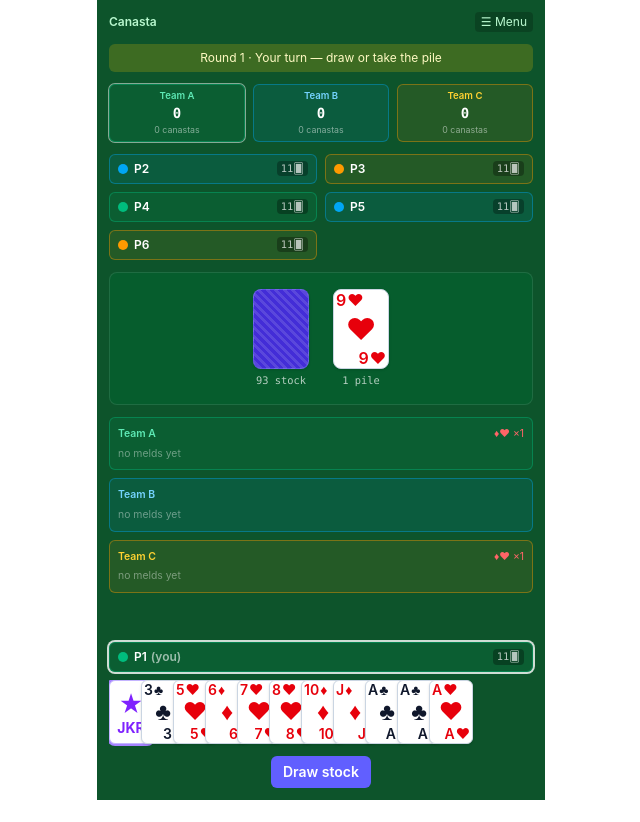
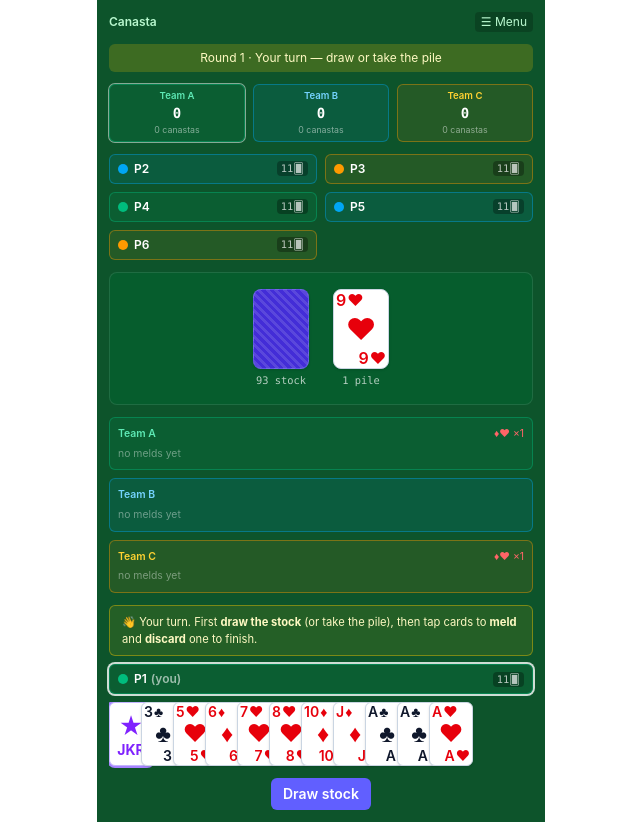
Before and after one commit to chinti17/canasta-parents, a React (Vite) app: page / in a window 1280 px wide. Both pictures are taken after a click on the button "New Game". Shown: the whole page, without its empty margins (319-959 px from the left). Before the commit the page ends 800 px from the top, so only its background shows below. Built offline with nearby package versions, Linux system fonts and the light colour scheme.

Commit message:
feat(ui): first-turn nudge so the opening turn is self-explanatory

```diff
--- a/src/ui/GameView.tsx
+++ b/src/ui/GameView.tsx
@@ -41,6 +41,8 @@ interface GameViewProps {
 export default function GameView({ initialSession, onHome }: GameViewProps) {
   const [session, dispatch] = useReducer(sessionDispatch, initialSession)
   const [ui, setUi] = useState<UiState>(initialUiState)
+  // One-time first-turn nudge, dismissed on the player's first action.
+  const [tipDismissed, setTipDismissed] = useState(false)
 
   // Autosave so a refresh resumes the game — but forget a finished game so the
   // start screen never offers to "resume" something that's already over.
@@ -66,12 +68,17 @@ export default function GameView({ initialSession, onHome }: GameViewProps) {
       intent,
     )
     setUi(nextUi)
-    if (action) dispatch({ type: 'PLAYER_ACTION', action })
+    if (action) {
+      dispatch({ type: 'PLAYER_ACTION', action })
+      setTipDismissed(true)
+    }
   }
 
   const { round } = session
   const betweenRounds = round.over && !session.over
   const myTurn = isHumanTurn(session)
+  // Show the new-player nudge only on the opening turn, until first acted.
+  const showTip = myTurn && !tipDismissed && session.roundNumber === 0
   const acting = myTurn && round.phase === 'action'
   const opponents = round.players
     .map((p) => p.seat)
@@ -149,6 +156,12 @@ export default function GameView({ initialSession, onHome }: GameViewProps) {
           />
         ) : (
           <>
+            {showTip && (
+              <div className="animate-fade-in rounded-md border border-yellow-400/40 bg-yellow-400/10 px-3 py-2 text-[0.7rem] text-yellow-100">
+                👋 Your turn. First <b>draw the stock</b> (or take the pile), then
+                tap cards to <b>meld</b> and <b>discard</b> one to finish.
+              </div>
+            )}
             {seatChip(HUMAN_SEAT)}
             <Hand
               hand={round.players[HUMAN_SEAT]!.hand}
```
